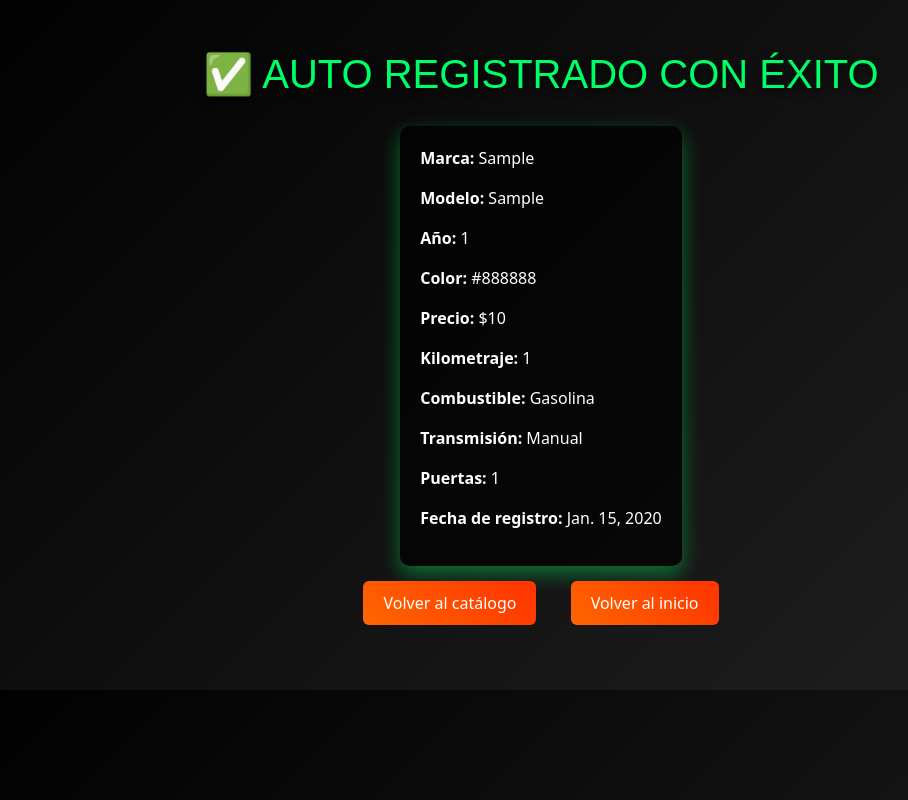
After one commit to sebastianguerra56/EVA02_Backend, a Django app: template automotoraapp/templates/automotoraapp/confirmacion.html in a window 1280 px wide. The commit adds this page. Shown: the whole page, without its empty margins (99-1007 px from the left). Run offline with Django 5.2, Linux system fonts and the light colour scheme; the template is opened without the code that fills it: values that come from a table or form of the project are taken from there, others are empty; tables that the repository leaves empty hold one stand-in row (values such as "Sample post").

Commit message:
Validaciones al crear el modelo y creacion de pantalla de confirmacion

```diff
--- a/automotoraapp/models.py
+++ b/automotoraapp/models.py
@@ -1,23 +1,38 @@
 from django.db import models
-
-# Create your models here.
+from django.core.validators import MinValueValidator, MaxValueValidator
+from django.utils.timezone import now
 
 class Auto(models.Model):
     marca = models.CharField(max_length=100)
     modelo = models.CharField(max_length=100)
-    año = models.IntegerField()
+    año = models.PositiveIntegerField(
+        validators=[MinValueValidator(1900), MaxValueValidator(now().year)]
+    )
     color = models.CharField(max_length=50)
-    precio = models.DecimalField(max_digits=20, decimal_places=0)
-    kilometraje = models.IntegerField()
-    tipo_combustible = models.CharField(max_length=50, choices=[
-        ('gasolina', 'Gasolina'),
-        ('diesel', 'Diesel'),
-        ('electrico', 'Electrico'),
-        ('hibrido', 'Hibrido'),
-    ])
-    transmision = models.CharField(max_length=50, choices=[
-        ('manual', 'Manual'),
-        ('automatica', 'Automatica'),
-    ])
-    numero_puertas = models.IntegerField()
+    precio = models.DecimalField(
+        max_digits=12, decimal_places=0,
+        validators=[MinValueValidator(0)]
+    )
+    kilometraje = models.PositiveIntegerField(
+        validators=[MinValueValidator(0)]
+    )
+    tipo_combustible = models.CharField(
+        max_length=50,
+        choices=[
+            ('gasolina', 'Gasolina'),
+            ('diesel', 'Diesel'),
+            ('electrico', 'Eléctrico'),
+            ('hibrido', 'Híbrido'),
+        ]
+    )
+    transmision = models.CharField(
+        max_length=50,
+        choices=[
+            ('manual', 'Manual'),
+            ('automatica', 'Automática'),
+        ]
+    )
+    numero_puertas = models.PositiveSmallIntegerField(
+        validators=[MinValueValidator(2), MaxValueValidator(5)]
+    )
     fecha_registro = models.DateField(auto_now_add=True)
--- /dev/null
+++ b/automotoraapp/templates/automotoraapp/confirmacion.html
@@ -0,0 +1,67 @@
+{% load static %}
+<!DOCTYPE html>
+<html lang="es">
+<head>
+  <meta charset="UTF-8">
+  <title>Confirmación</title>
+  <link href="https://cdn.jsdelivr.net/npm/bootstrap@5.3.2/dist/css/bootstrap.min.css" rel="stylesheet">
+  <style>
+    body {
+      background: linear-gradient(135deg, #000 0%, #222 100%);
+      color: #fff;
+      text-align: center;
+      padding: 50px;
+    }
+    h1 {
+      font-family: 'Orbitron', sans-serif;
+      color: #00ff66;
+      text-transform: uppercase;
+      text-shadow: 0 3px 8px rgba(0,0,0,0.8);
+    }
+    .detalle {
+      margin-top: 20px;
+      background: rgba(0,0,0,0.7);
+      padding: 20px;
+      border-radius: 10px;
+      box-shadow: 0 8px 20px rgba(0,255,102,0.4);
+      display: inline-block;
+      text-align: left;
+    }
+    .boton {
+      display: inline-block;
+      margin: 15px;
+      background: linear-gradient(45deg, #ff6600, #ff3300);
+      color: #fff;
+      padding: 10px 20px;
+      border-radius: 6px;
+      text-decoration: none;
+      transition: transform 0.2s ease;
+    }
+    .boton:hover {
+      transform: scale(1.05);
+      box-shadow: 0 4px 12px rgba(0,0,0,0.8);
+    }
+  </style>
+</head>
+<body>
+  <h1>✅ Auto registrado con éxito</h1>
+
+  <div class="detalle">
+    <p><strong>Marca:</strong> {{ auto.marca|capfirst }}</p>
+    <p><strong>Modelo:</strong> {{ auto.modelo|capfirst }}</p>
+    <p><strong>Año:</strong> {{ auto.año }}</p>
+    <p><strong>Color:</strong> {{ auto.color|capfirst }}</p>
+    <p><strong>Precio:</strong> ${{ auto.precio }}</p>
+    <p><strong>Kilometraje:</strong> {{ auto.kilometraje }}</p>
+    <p><strong>Combustible:</strong> {{ auto.tipo_combustible|capfirst }}</p>
+    <p><strong>Transmisión:</strong> {{ auto.transmision|capfirst }}</p>
+    <p><strong>Puertas:</strong> {{ auto.numero_puertas }}</p>
+    <p><strong>Fecha de registro:</strong> {{ auto.fecha_registro }}</p>
+  </div>
+
+  <div>
+    <a href="{% url 'catalogo' %}" class="boton">Volver al catálogo</a>
+    <a href="{% url 'inicio' %}" class="boton">Volver al inicio</a>
+  </div>
+</body>
+</html>
--- a/automotoraapp/templates/automotoraapp/ver.html
+++ b/automotoraapp/templates/automotoraapp/ver.html
@@ -68,10 +68,10 @@
          class="img-fluid auto-img">
 
     <div class="informacion">
-      <p><strong>Marca:</strong> {{ auto.marca }}</p>
-      <p><strong>Modelo:</strong> {{ auto.modelo }}</p>
+      <p><strong>Marca:</strong> {{ auto.marca|capfirst }}</p>
+      <p><strong>Modelo:</strong> {{ auto.modelo|capfirst }}</p>
       <p><strong>Año:</strong> {{ auto.año }}</p>
-      <p><strong>Color:</strong> {{ auto.color }}</p>
+      <p><strong>Color:</strong> {{ auto.color|capfirst }}</p>
       <p><strong>Precio:</strong> ${{ auto.precio }}</p>
       <p><strong>Kilometraje:</strong> {{ auto.kilometraje }}</p>
       <p><strong>Tipo de Combustible:</strong> {{ auto.tipo_combustible|capfirst }}</p>
--- a/automotoraapp/views.py
+++ b/automotoraapp/views.py
@@ -1,6 +1,7 @@
 from django.shortcuts import render, redirect
 from django.http import HttpResponse
 from .models import Auto
+
 # Create your views here.
 def inicio(request):
     return render(request, 'automotoraapp/inicio.html')
@@ -18,9 +19,9 @@ def crear_auto(request):
         numero_puertas = request.POST.get('numero_puertas')
         fecha_registro = request.POST.get('fecha_registro')
 
-        auto = Auto(marca=marca, modelo=modelo, año=año, color=color, precio=precio, kilometraje=kilometraje, tipo_combustible=tipo_combustible, transmision=transmision, numero_puertas=numero_puertas, fecha_registro=fecha_registro)
+        auto = Auto(marca=marca.lower(), modelo=modelo.lower(), año=año, color=color.lower(), precio=precio, kilometraje=kilometraje, tipo_combustible=tipo_combustible, transmision=transmision, numero_puertas=numero_puertas, fecha_registro=fecha_registro)
         auto.save()
-        return redirect('inicio')
+        return render(request, 'automotoraapp/confirmacion.html', {'auto': auto})
     return render(request, 'automotoraapp/crear.html')
 
 def catalogo(request):
```
Also changed, not shown: automotoraapp/templates/automotoraapp/crear.html (+4 -4 lines).
